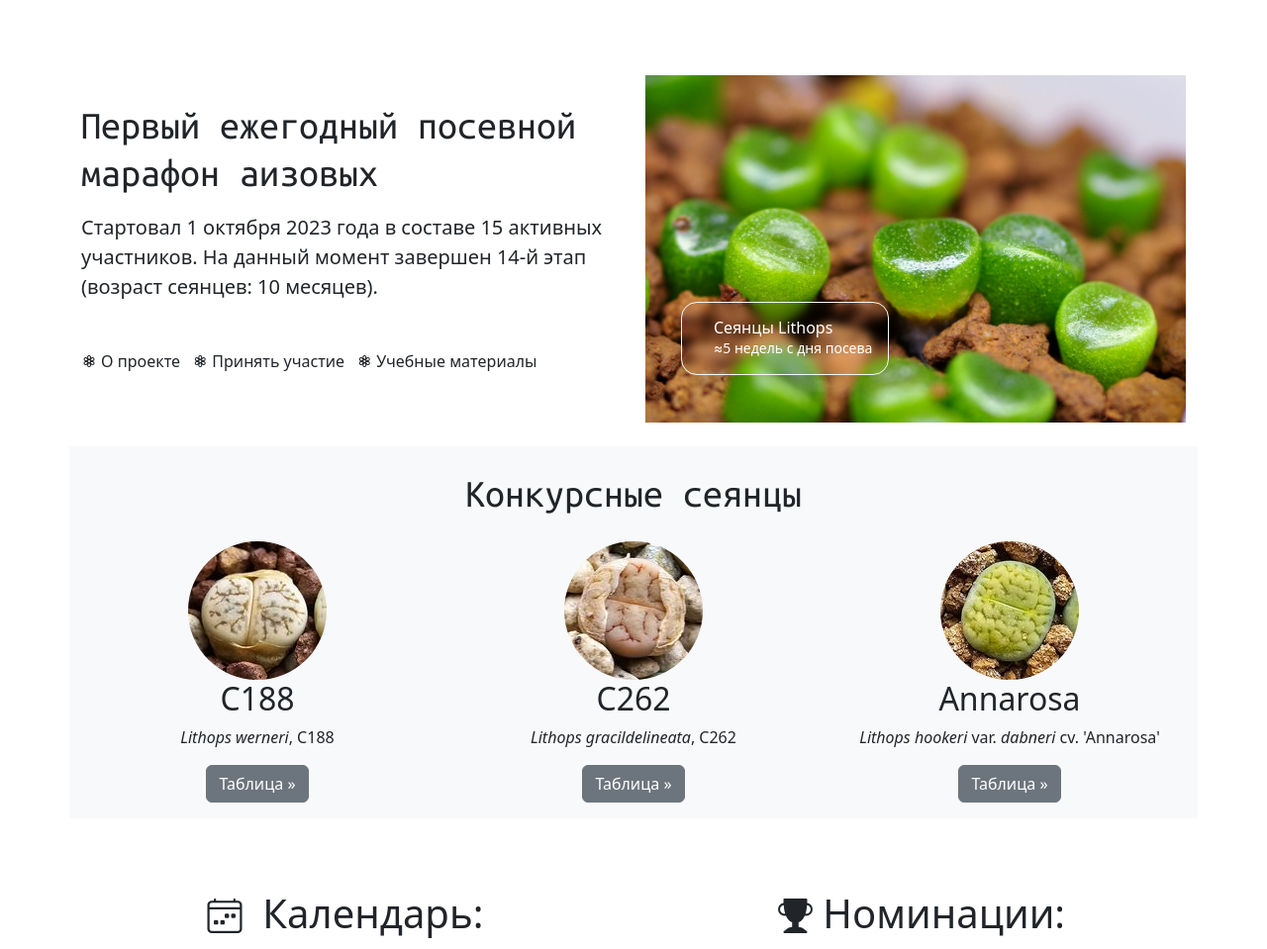
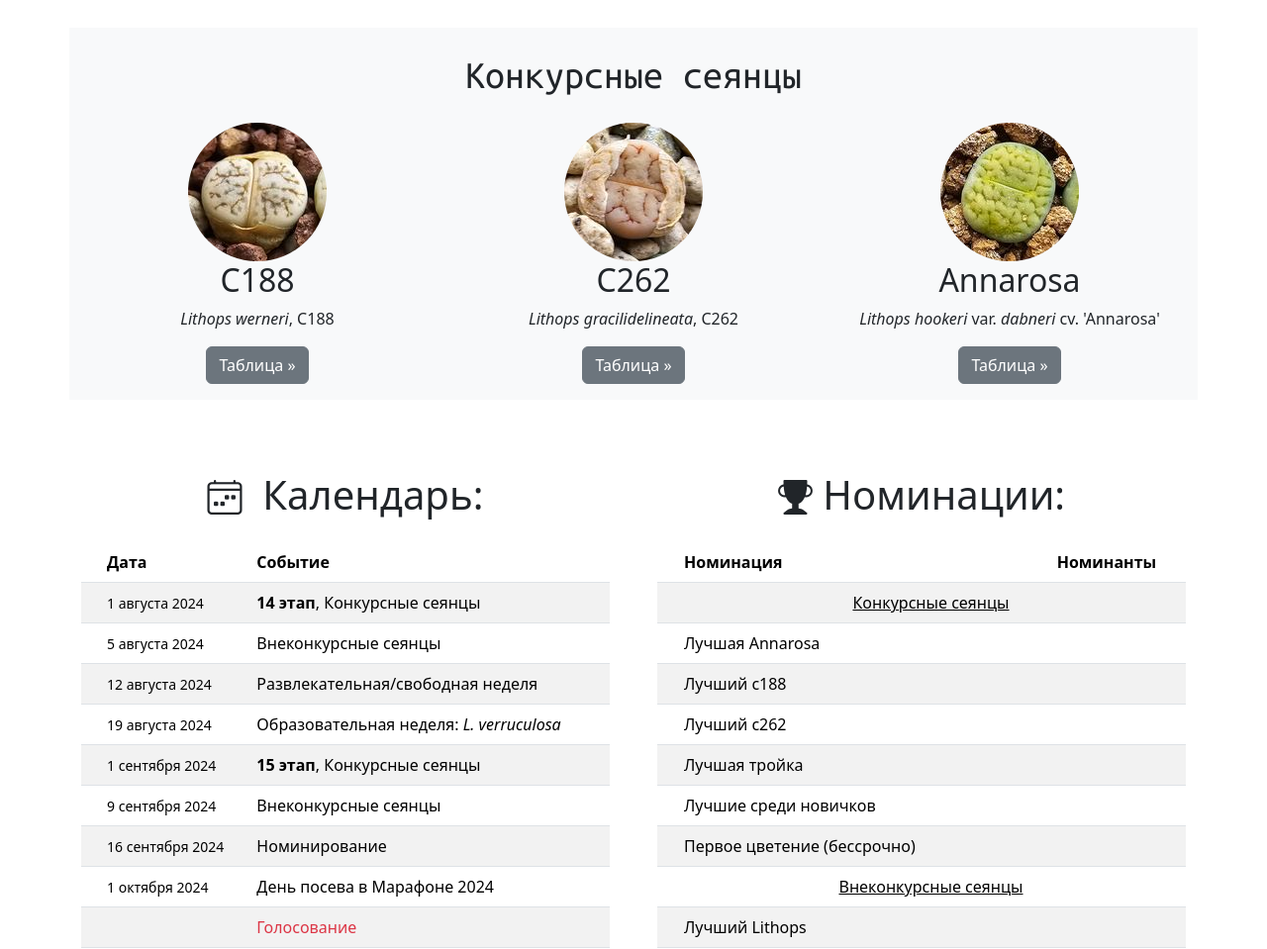
Before and after one commit to Square-Pot/lithops-life, a Django app: page /marathon/2023 in a window 1280 px wide. Shown: the part 68-1027 px from the top of the page at 99% size. Run offline with Django 4.2, Linux system fonts and the light colour scheme; parts of the project's set-up code (start-up, migrations or seed data) failed here and were passed over.

Commit message:
navbar fail

```diff
--- a/app/marathon/templates/marathon/2023.html
+++ b/app/marathon/templates/marathon/2023.html
@@ -16,7 +16,8 @@
 <main>
 
   <div class="container my-5">
-    <div class="row align-items-center  mt-5 pt-5 ">
+
+    {% comment %} <div class="row align-items-center  mt-5 pt-5 ">
 			<!-- Left content START -->
 			<div class="col-lg-5 col-xl-6 text-center text-lg-start mb-7 mb-sm-0">
 
@@ -54,7 +55,7 @@
 
 			</div>
 
-    </div>
+    </div> {% endcomment %}
 
     <div class="row my-4 bg-light ">
       <div class="col-12">
@@ -70,7 +71,7 @@
       <div class="col-lg-4 d-flex flex-column align-items-center mb-5 mb-lg-0">
         <a href="{% url 'species table' species_id='c262' %}"><img src="{% static 'marathon/img/2023/front_c262_140p.jpg' %}" class="rounded-circle" alt="Lithops gracildelineata, C262"></a>
         <h2>C262</h2>
-        <p><span class="fst-italic">Lithops gracildelineata</span>, C262</p>
+        <p><span class="fst-italic">Lithops gracilidelineata</span>, C262</p>
         <p><a class="btn btn-secondary" href="{% url 'species table' species_id='c262' %}">Таблица &raquo;</a></p>
       </div><!-- /.col-lg-4 -->
       <div class="col-lg-4 d-flex flex-column align-items-center mb-5 mb-lg-0">
--- a/app/marathon/views.py
+++ b/app/marathon/views.py
@@ -22,9 +22,9 @@
 
 def table_view(request, species_id):
     species_ids = {
-        'annarosa': 'Lithops hookeri var. dabneri cv. Annarosa',
-        'c188': 'Lithops werneri, C188',
-        'c262': 'Lithops gracildelineata, C262'
+        'annarosa': 'L. hookeri var. dabneri cv. Annarosa',
+        'c188': 'L. werneri, C188',
+        'c262': 'L. gracilidelineata, C262'
     }
 
     if species_id not in species_ids:
```
